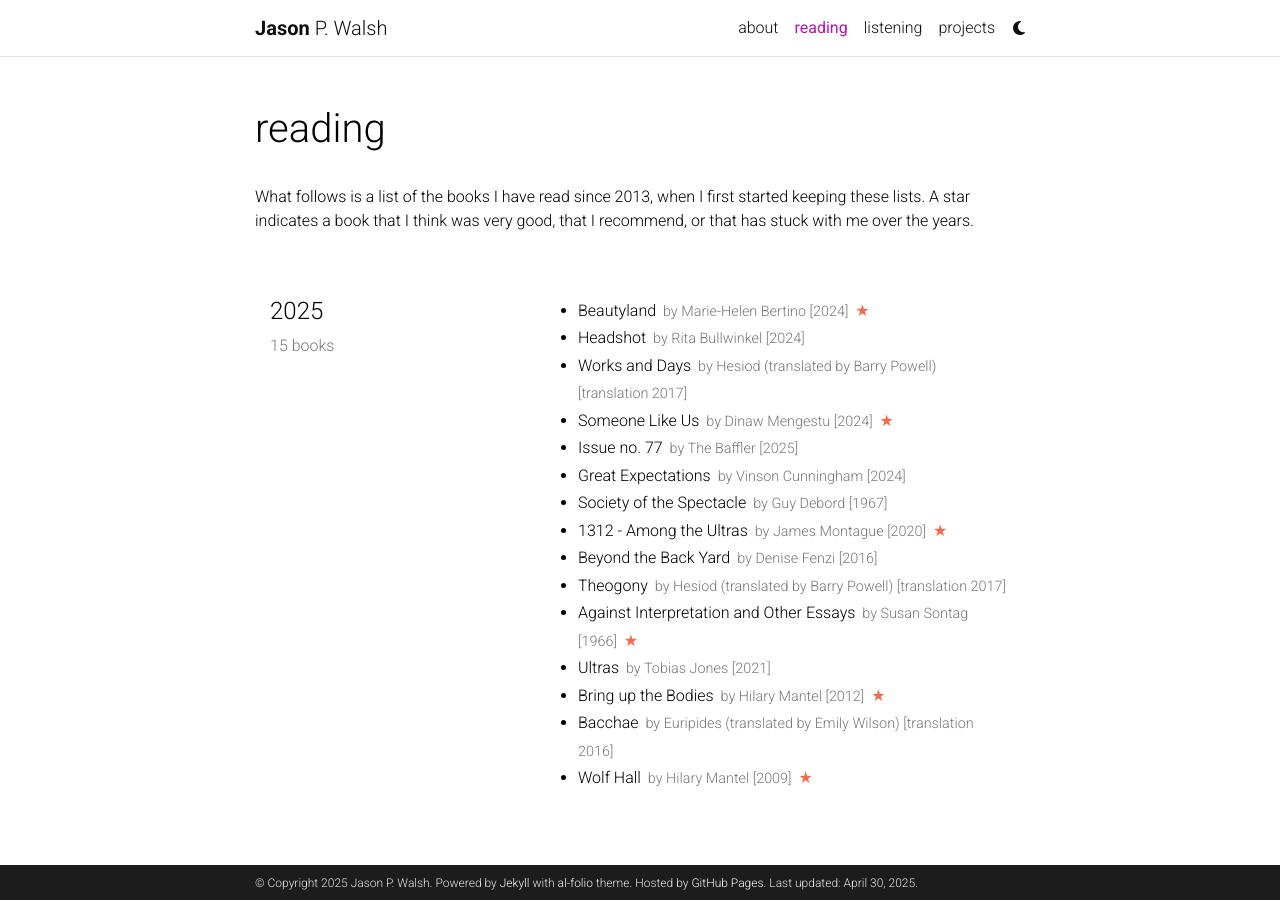
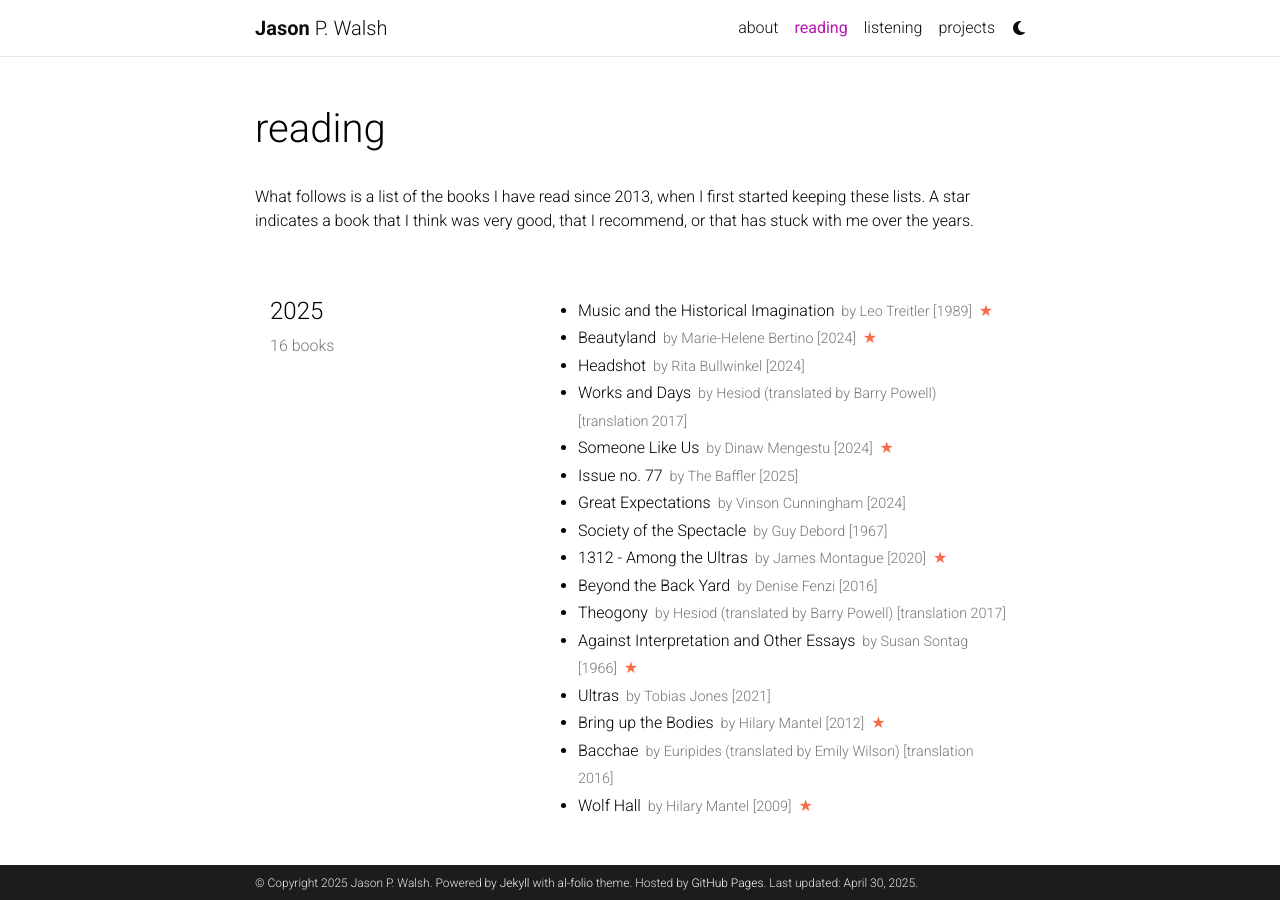
Before and after one commit to jwals23/jwals23.github.io, a Jekyll site: the page built from _pages/reading.md, in a window 1280 px wide and 900 px high. Built offline with Jekyll 4.4.1, drawn with Linux system fonts in a browser that asks for light colours; comment, search, counter and statistics services are not loaded; a style sheet for code colours, icons or effects is not loaded.

Commit message:
Update reading.yml

```diff
--- a/_data/reading.yml
+++ b/_data/reading.yml
@@ -1,8 +1,13 @@
 list:
   - year: "2025"
     books:
+      - title: Music and the Historical Imagination
+        author: Leo Treitler
+        year: 1989
+        star: yes
+
       - title: Beautyland
-        author: Marie-Helen Bertino
+        author: Marie-Helene Bertino
         year: 2024
         star: yes
 
```
